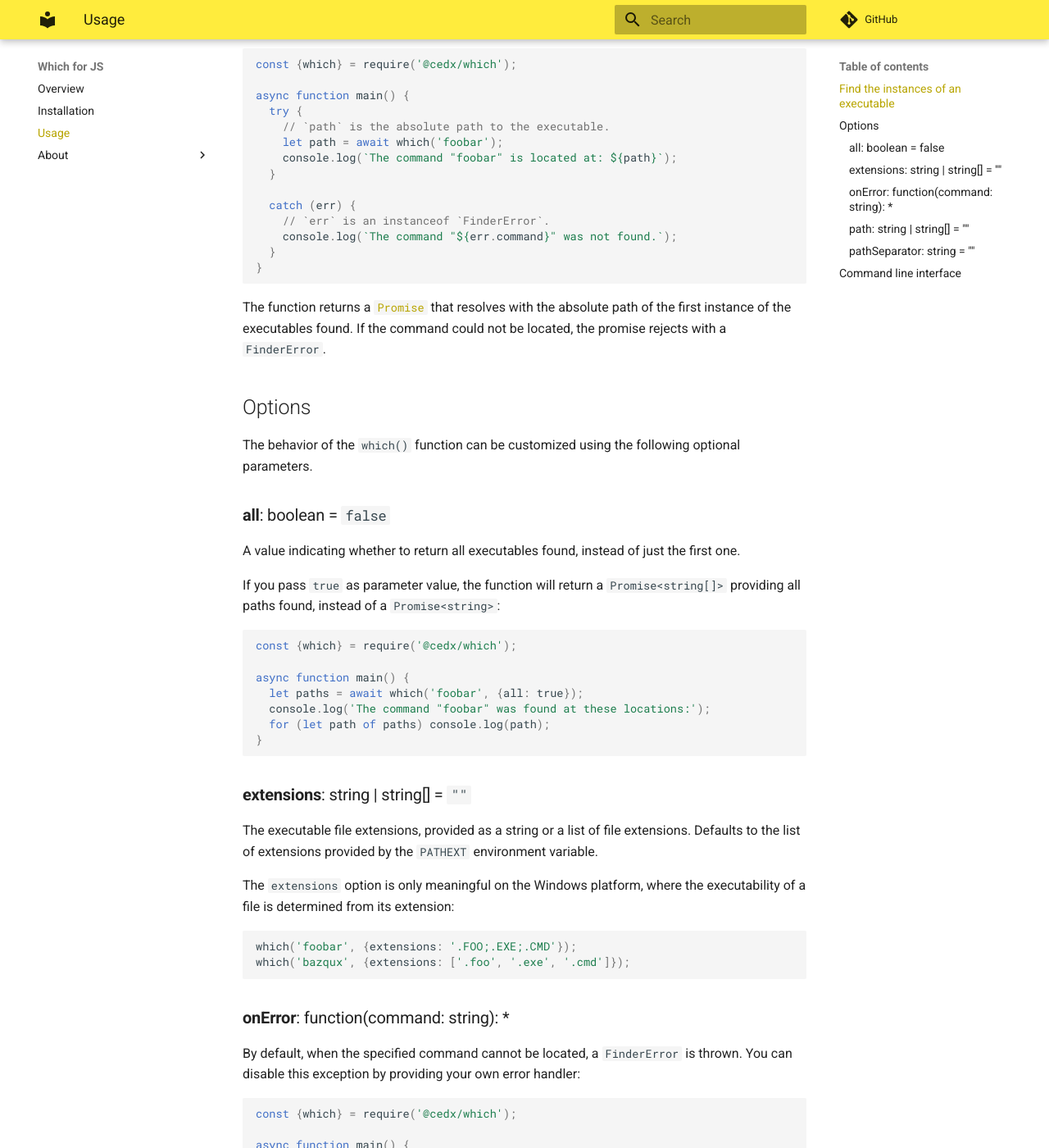
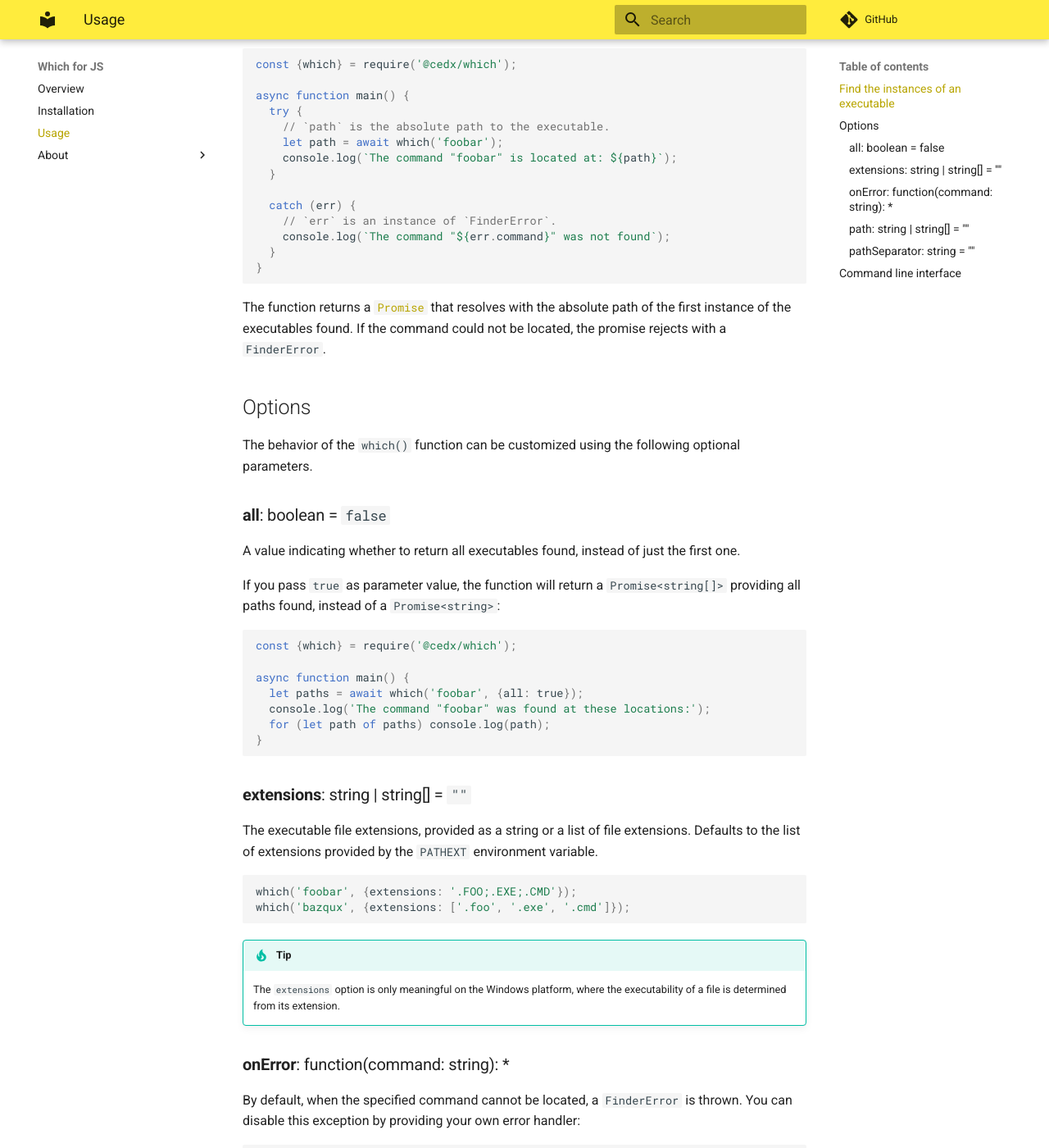
Before and after one commit to cedx/which.js, an MkDocs documentation site: the page built from doc/usage.md, in a window 1280 px wide and 1400 px high, scrolled down 239 px. Shown: the whole window at 82% size. Built offline with MkDocs 1.6.1 and Material for MkDocs 9.7.7, drawn with Linux system fonts in a browser that asks for light colours; comment, search, counter and statistics services are not loaded; old or Windows-style settings are respelled for this version of MkDocs; some of the changed text lies outside the part shown.

Commit message:
Updated the documentation

````diff
--- a/doc/usage.md
+++ b/doc/usage.md
@@ -17,8 +17,8 @@ async function main() {
   }
 
   catch (err) {
-    // `err` is an instanceof `FinderError`.
-    console.log(`The command "${err.command}" was not found.`);
+    // `err` is an instance of `FinderError`.
+    console.log(`The command "${err.command}" was not found`);
   }
 }
 ```
@@ -46,12 +46,13 @@ async function main() {
 ### **extensions**: string | string[] = `""`
 The executable file extensions, provided as a string or a list of file extensions. Defaults to the list of extensions provided by the `PATHEXT` environment variable.
 
-The `extensions` option is only meaningful on the Windows platform, where the executability of a file is determined from its extension:
-
 ```js
 which('foobar', {extensions: '.FOO;.EXE;.CMD'});
 which('bazqux', {extensions: ['.foo', '.exe', '.cmd']});
 ```
+
+!!! tip
+    The `extensions` option is only meaningful on the Windows platform, where the executability of a file is determined from its extension.
 
 ### **onError**: function(command: string): *
 By default, when the specified command cannot be located, a `FinderError` is thrown. You can disable this exception by providing your own error handler:
@@ -91,6 +92,9 @@ From a command prompt, install the `which` executable:
 npm install --global @cedx/which
 ```
 
+!!! tip
+    Consider adding the [`npm install --global`](https://docs.npmjs.com/files/folders) executables directory to your system path.
+
 Then use it to find the instances of an executable command:
 
 ```shell
````
Also changed, not shown: other parts of doc/usage.md (+1 -1 lines).
